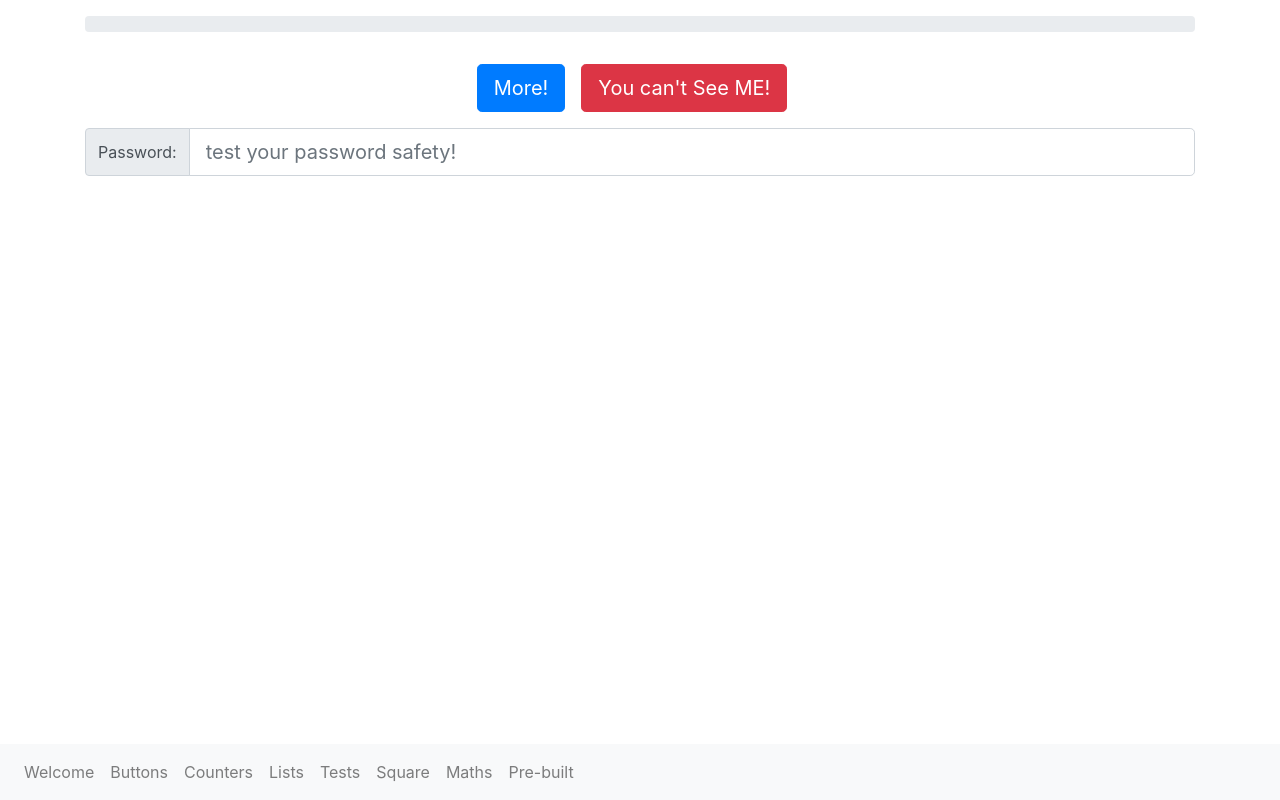
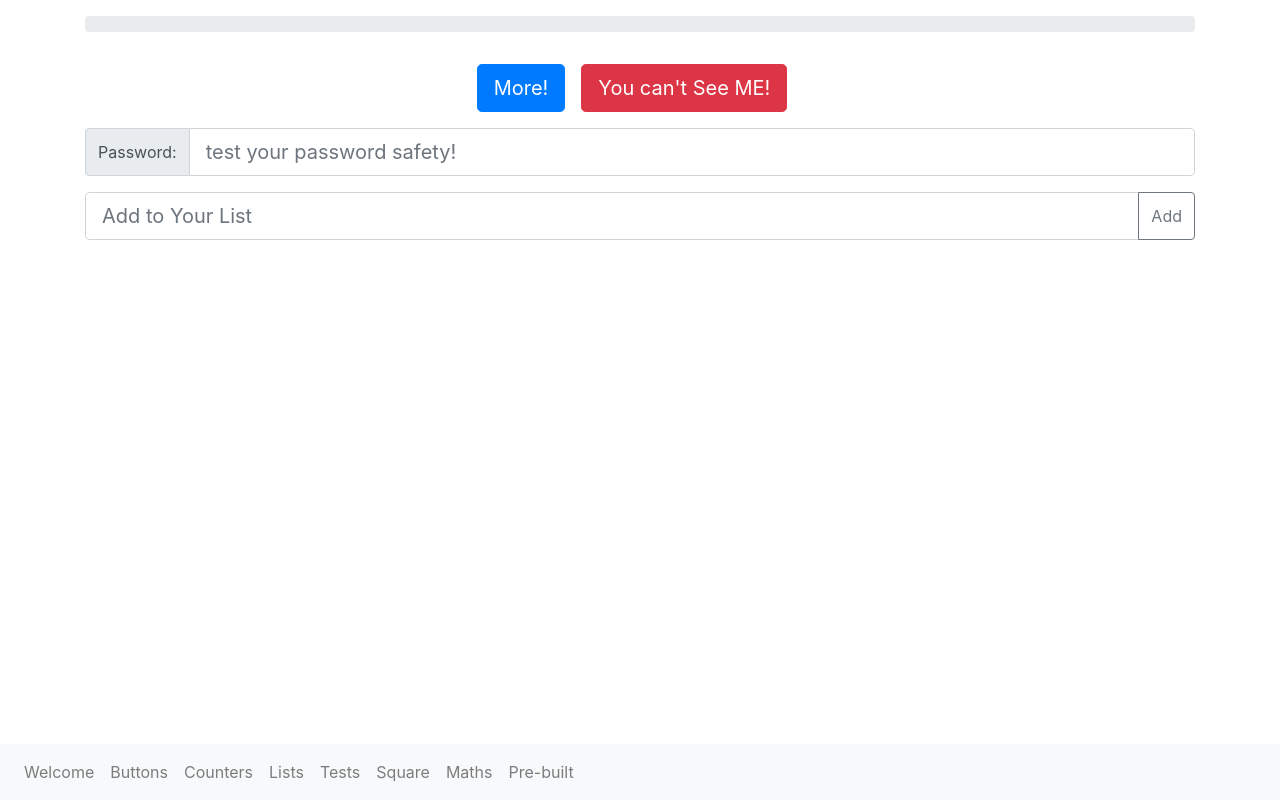
Before and after one commit to AlexanderBraatz/w910reactUI, a React (Create React App) app in the folder w910react/: page /pre-built in a window 1280 px wide. Built offline with nearby package versions, Linux system fonts and the light colour scheme.

Commit message:
W9D3 chall 07-pre-built-Components 04 made ListPre

```diff
--- a/w910react/src/App.js
+++ b/w910react/src/App.js
@@ -31,6 +31,7 @@ import FourOhFour from './components/06routing/FourOhFour'
 import Progress from './components/07pre-built/Progress'
 import CatchMeIfYouCanPre from './components/07pre-built/CatchMeIfYouCanPre'
 import PasswordStrengthPre from './components/07pre-built/PasswordStrengthPre'
+import ListPre from './components/07pre-built/ListPre'
 
 
 function App() {
@@ -43,7 +44,9 @@ function App() {
           <CatchMeIfYouCanPre
             jump={ 100 }/>
           <PasswordStrengthPre />
+          <ListPre />
         </Route>
+
           <Route  path="/buttons" >
             <Clicked />
             <ToggleText  />
--- /dev/null
+++ b/w910react/src/components/07pre-built/ListPre.jsx
@@ -0,0 +1,76 @@
+import React, { Component } from "react";
+
+import InputGroup from 'react-bootstrap/InputGroup' //https://react-bootstrap.netlify.app/components/input-group/#input-group-props
+import FormControl from 'react-bootstrap/FormControl' //https://react-bootstrap.netlify.app/components/forms/#form-control-feedback-props
+import Button from 'react-bootstrap/Button' //https://react-bootstrap.netlify.app/components/buttons/
+import ListGroup from 'react-bootstrap/ListGroup' //https://react-bootstrap.netlify.app/components/list-group/#list-group-props
+
+class ListPre extends Component {
+
+    constructor(props) {
+        super(props);
+
+        this.state= {
+            value : "",
+            items: [],
+        }
+
+        this.handleSubmit = this.handleSubmit.bind(this);
+        this.handleChange = this.handleChange.bind(this);
+    }
+
+    handleSubmit(e) {
+        e.preventDefault(); // prevent default behaviour of a button in a from
+
+        this.setState({
+            value : "",
+            items: [...this.state.items, this.state.value],
+        })
+    }
+
+    handleChange(e) {
+
+        const { value } = e.currentTarget;
+
+        this.setState({
+            value : value,
+        })
+    }
+    render(){
+
+        return(
+            <>
+                 <InputGroup className="mb-3">
+                    <FormControl
+                        onChange= { this.handleChange }
+                        value= { this.state.value }
+                        placeholder="Add to Your List"
+                        aria-label="Recipient's list item"
+                        aria-describedby="basic-addon2"
+                        size="lg"
+                    />
+                    <InputGroup.Append>
+                        <Button
+                            variant="outline-secondary"
+                            onClick= { this.handleSubmit } >
+                                Add
+                        </Button>
+                    </InputGroup.Append>
+                </InputGroup>
+
+                <ListGroup>
+                    { this.state.items.map((value, i) => (
+                        <ListGroup.Item
+                            // className="list-group-item"
+                            variant="success"
+                            key={ i }>
+                                { value }
+                        </ListGroup.Item>
+                    ))}
+                </ListGroup>
+            </>
+        )
+    }
+}
+
+export default ListPre;
```
